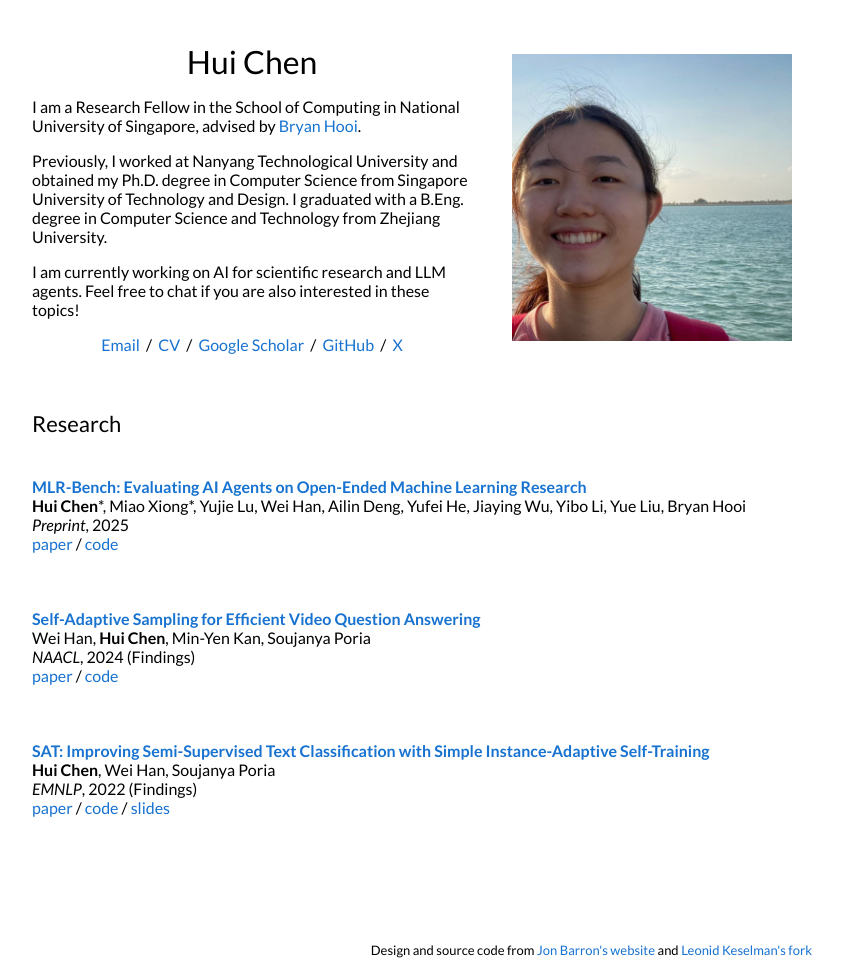
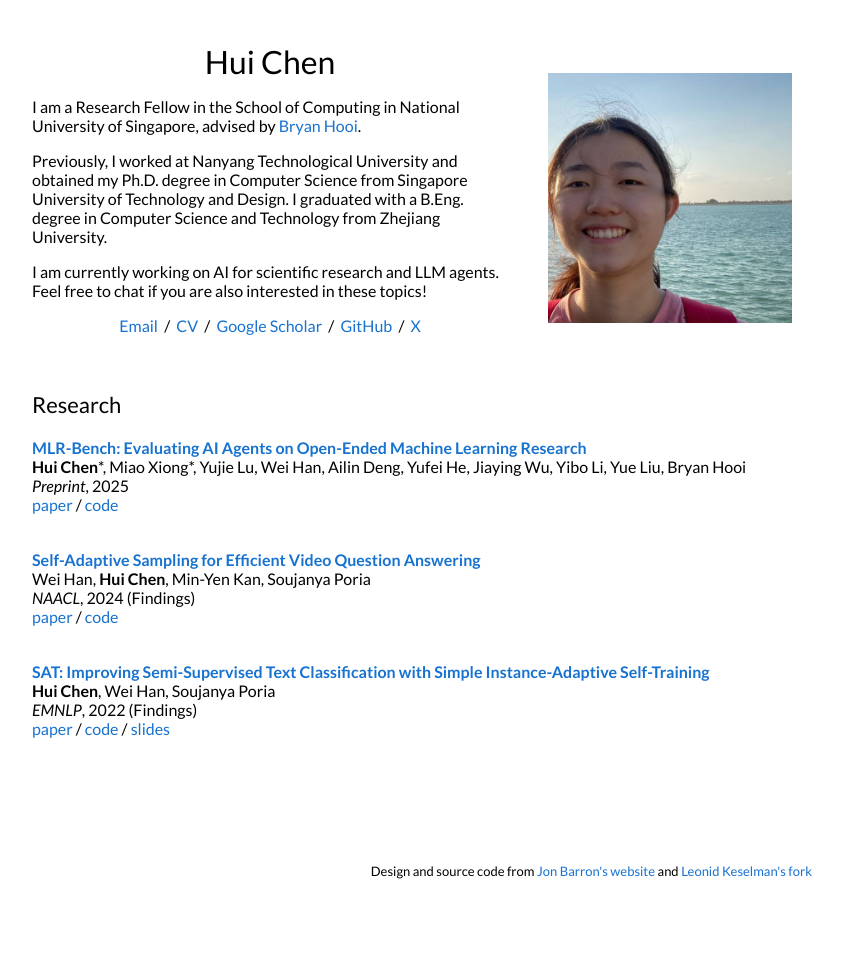
Before and after one commit to chchenhui/chchenhui.github.io, a Jekyll site: the page built from _posts/2025-1-1-mlrbench.markdown, in a window 1280 px wide. Shown: the whole page, without its empty margins (228-1071 px from the left). Built offline with Jekyll 4.4.1, drawn with Linux system fonts in a browser that asks for light colours; after the commit the page ends 900 px from its top, so only the background shows below that.

Commit message:
Update default.html

```diff
--- a/_layouts/default.html
+++ b/_layouts/default.html
@@ -41,7 +41,7 @@
                 <a href="https://x.com/chchenhui">X</a>
               </p>
             </td>
-            <td style="padding:2.5%;width:40%;max-width:40%">
+            <td style="padding:2.5%;padding-top:5%;width:33%">
               <img style="width:100%;max-width:100%" alt="profile photo" src="images/profile.jpg">
             </td>
           </tr>
@@ -66,7 +66,7 @@
 <!--             <td style="padding:2.5%;width:25%;vertical-align:middle;min-width:120px">
               <img src="/tn{{post.image}}" alt="project image" style="width:auto; height:auto; max-width:100%;" />
             </td> -->
-            <td style="padding:2.5%;width:75%;vertical-align:middle">
+            <td style="padding:2.5%;padding-top:0;width:75%;vertical-align:middle">
               <h3><a href="{{post.arxiv}}">{{post.title}}</a></h3>
               <br>
               {{post.authors | replace: "Hui Chen", "<strong>Hui Chen</strong>"}}
```
